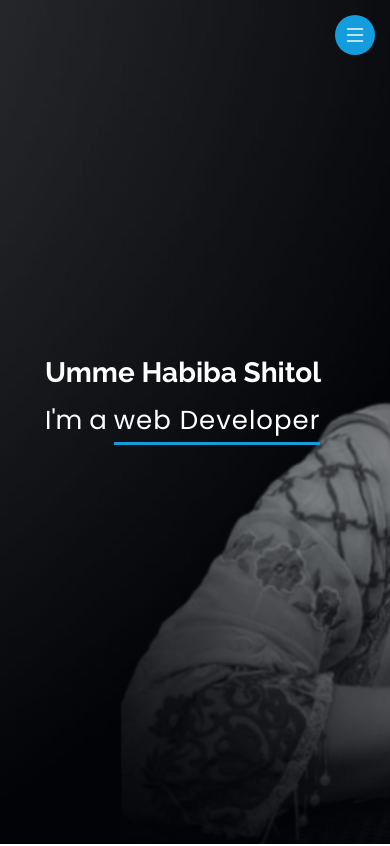
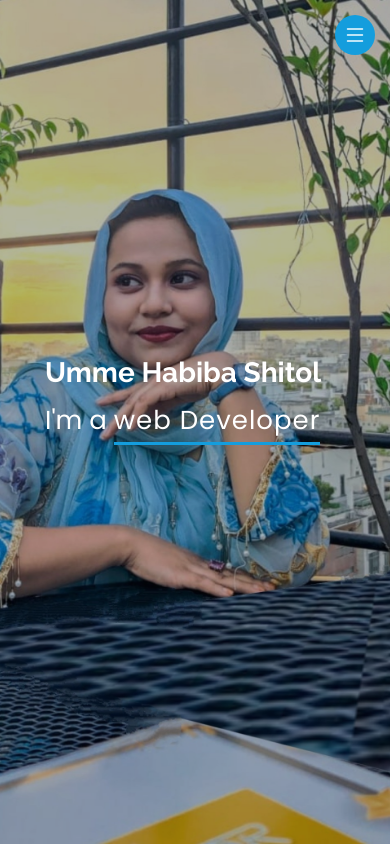
Before and after one commit to Shitol002244/panda.github.io, a plain HTML site: page index.html in a window 390 px wide. Shown: the top 846 px of the page. Drawn offline with nearby package versions, Linux system fonts and the light colour scheme.

Commit message:
Update style.css

```diff
--- a/assets/css/style.css
+++ b/assets/css/style.css
@@ -271,6 +271,12 @@ h6 {
   #hero h1 {
     font-size: 28px;
     line-height: 36px;
+  }
+  #hero {
+    width: 100%;
+    height: 100vh;
+    background: url("../img/pp.jpg") top center;
+    background-size: cover;
   }
 
   #hero h2 {
```
